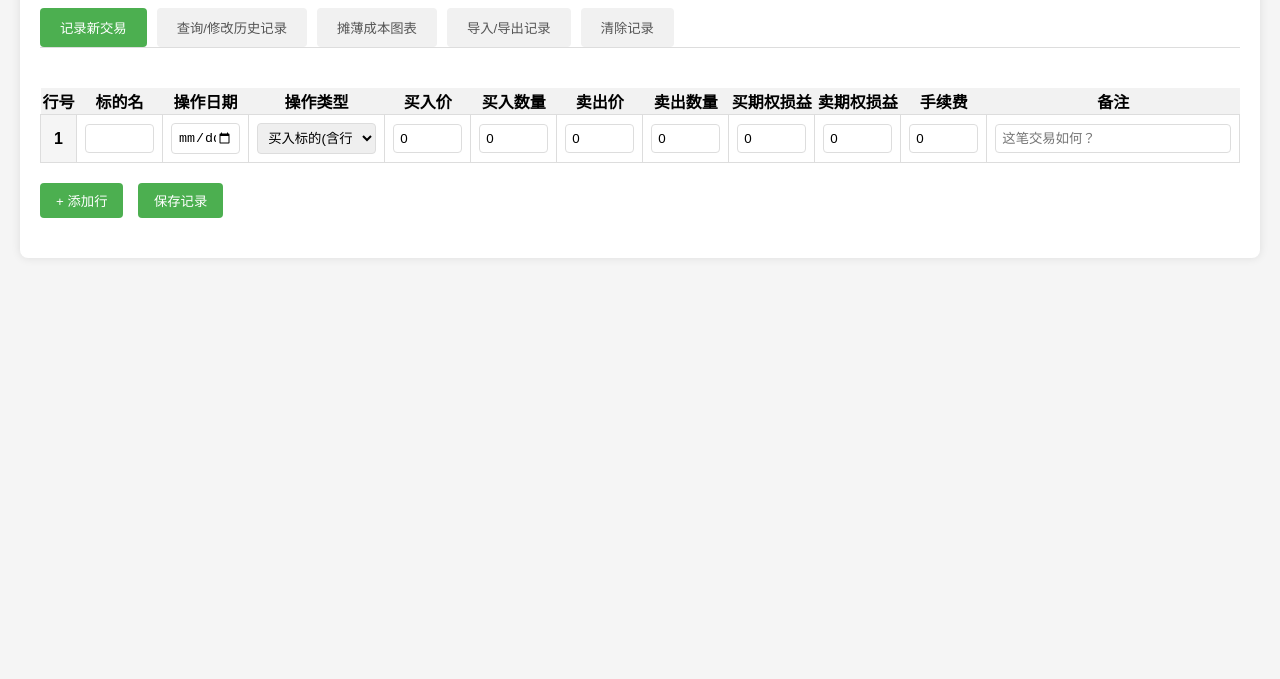
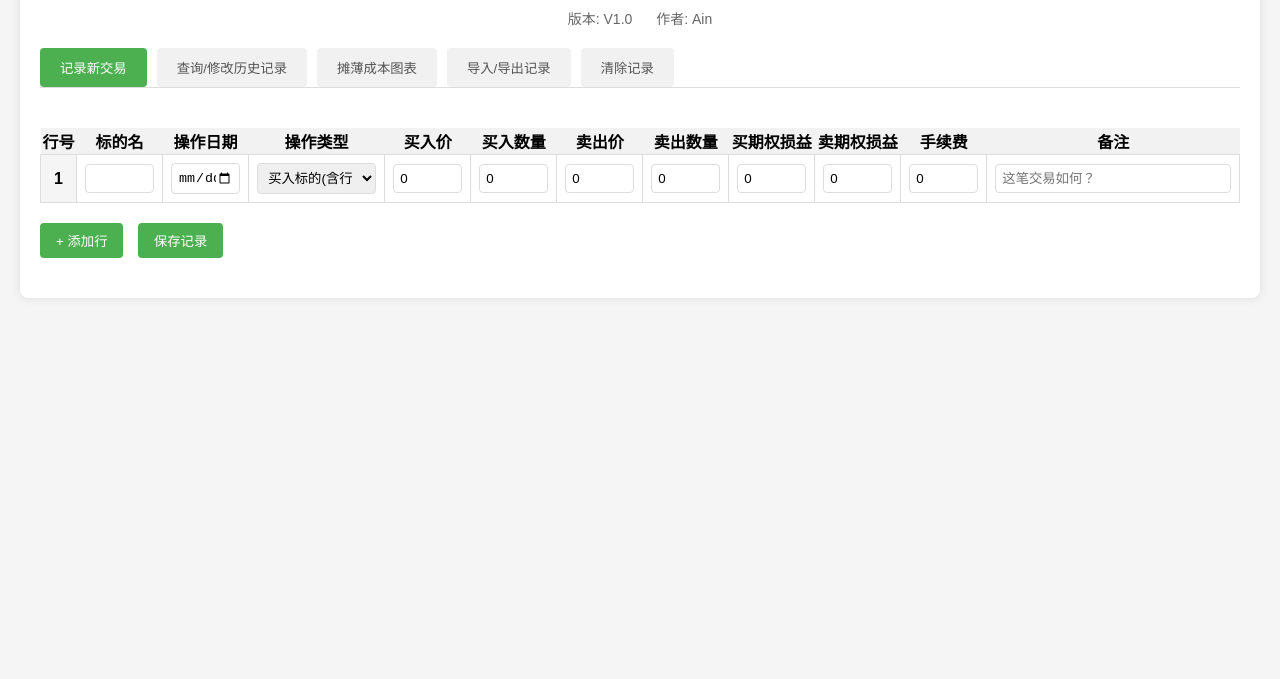
Before and after one commit to Aecenas/CostCalculator, a plain HTML site: page index.html in a window 1280 px wide. Shown: the part 121-800 px from the top of the page. Drawn offline with Linux system fonts and the light colour scheme.

Commit message:
增加版本和作者

```diff
--- a/index.html
+++ b/index.html
@@ -7,6 +7,10 @@
 <body>
     <div class="calculator">
         <h1 class="title">摊薄成本记账本</h1>
+        <div class="version-info">
+            <span>版本: V1.0</span>
+            <span>作者: Ain</span>
+        </div>
 
         <div class="button-group">
             <button class="tab-button active" data-tab="new-trade-record">记录新交易</button>
--- a/style.css
+++ b/style.css
@@ -406,3 +406,14 @@ select {
     align-items: center;
     height: 200px;
 }
+
+.version-info {
+    text-align: center;
+    margin: 10px 0 20px;
+    color: #666;
+    font-size: 14px;
+}
+
+.version-info span {
+    margin: 0 10px;
+}
```
